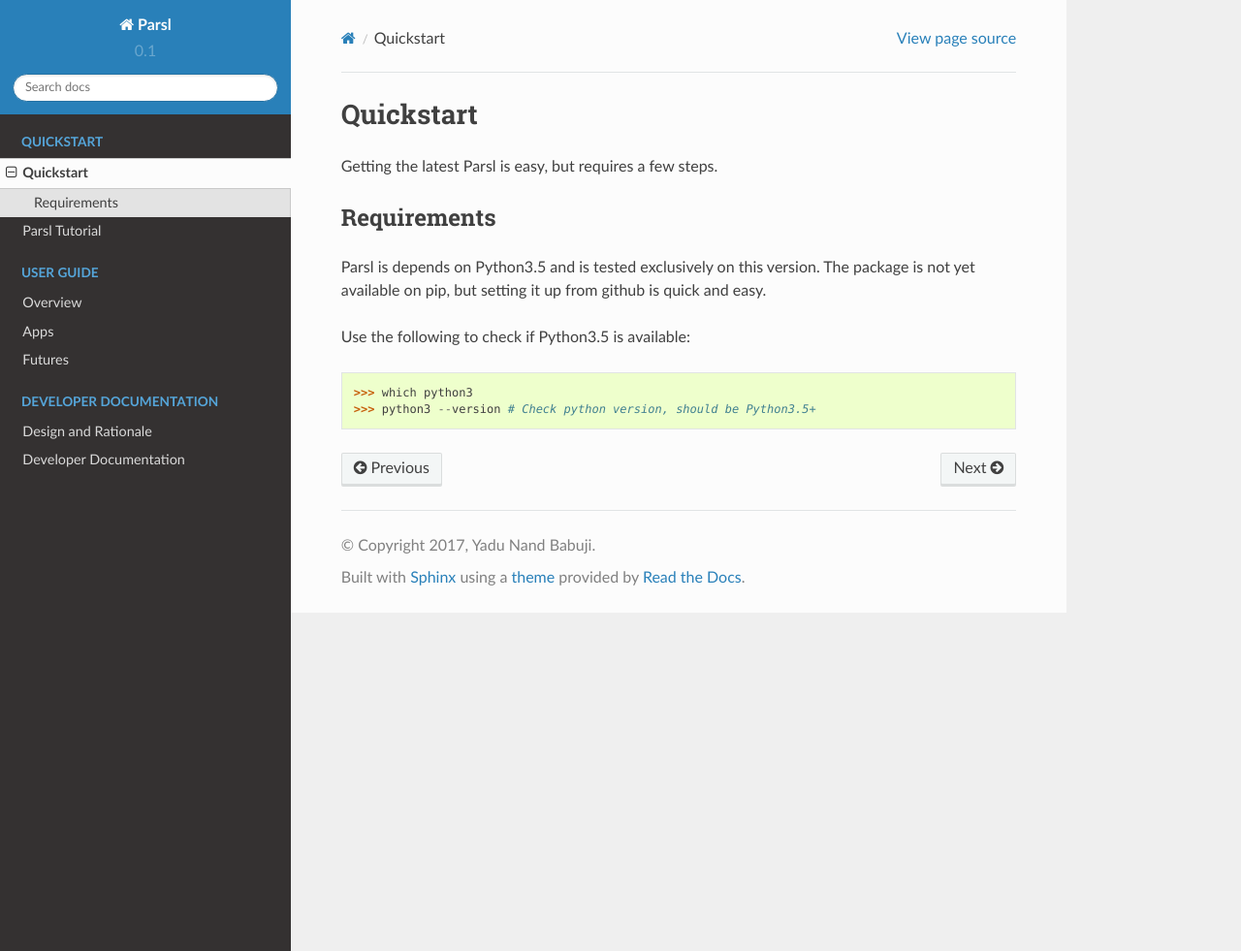
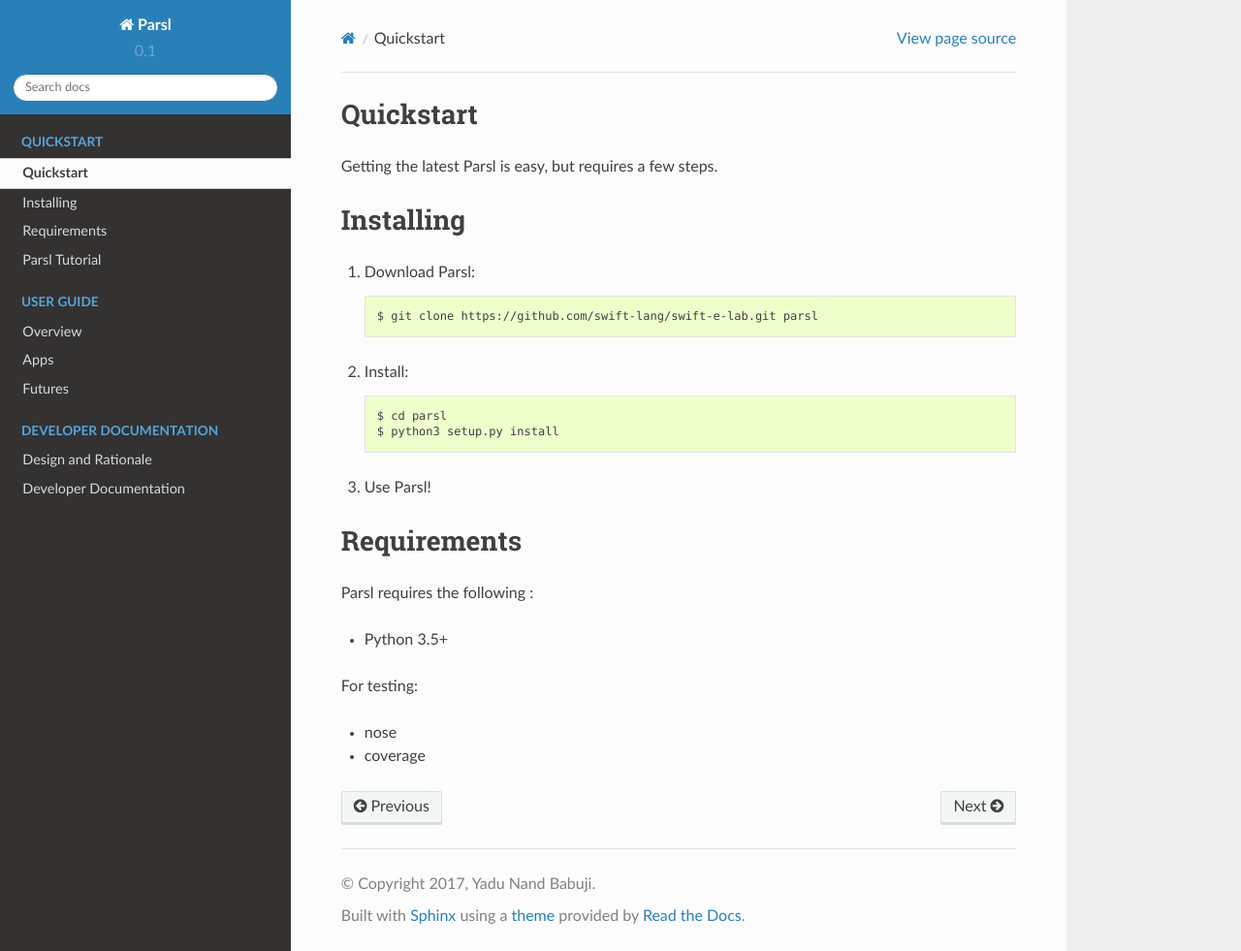
Before and after one commit to Parsl/parsl, a Sphinx documentation site: the page built from docs/quick/quickstart.rst, in a window 1280 px wide and 981 px high. Shown: the whole window at 97% size. Built offline with Sphinx 7.4.7 and the Read the Docs theme 2.0.0, drawn with Linux system fonts in a browser that asks for light colours.

Commit message:
Minor update to quickstart.

```diff
--- a/docs/quick/quickstart.rst
+++ b/docs/quick/quickstart.rst
@@ -4,13 +4,28 @@
 Getting the latest Parsl is easy, but requires a few steps.
 
 
+Installing
+==========
+
+1. Download Parsl::
+
+    $ git clone https://github.com/swift-lang/swift-e-lab.git parsl
+
+2. Install::
+
+    $ cd parsl
+    $ python3 setup.py install
+
+3. Use Parsl!
+
 Requirements
-------------
+============
 
-Parsl is depends on Python3.5 and is tested exclusively on this version.
-The package is not yet available on pip, but setting it up from github is quick and easy.
+Parsl requires the following :
 
-Use the following to check if Python3.5 is available:
+* Python 3.5+
 
->>> which python3
->>> python3 --version # Check python version, should be Python3.5+
+For testing:
+
+* nose
+* coverage
```
